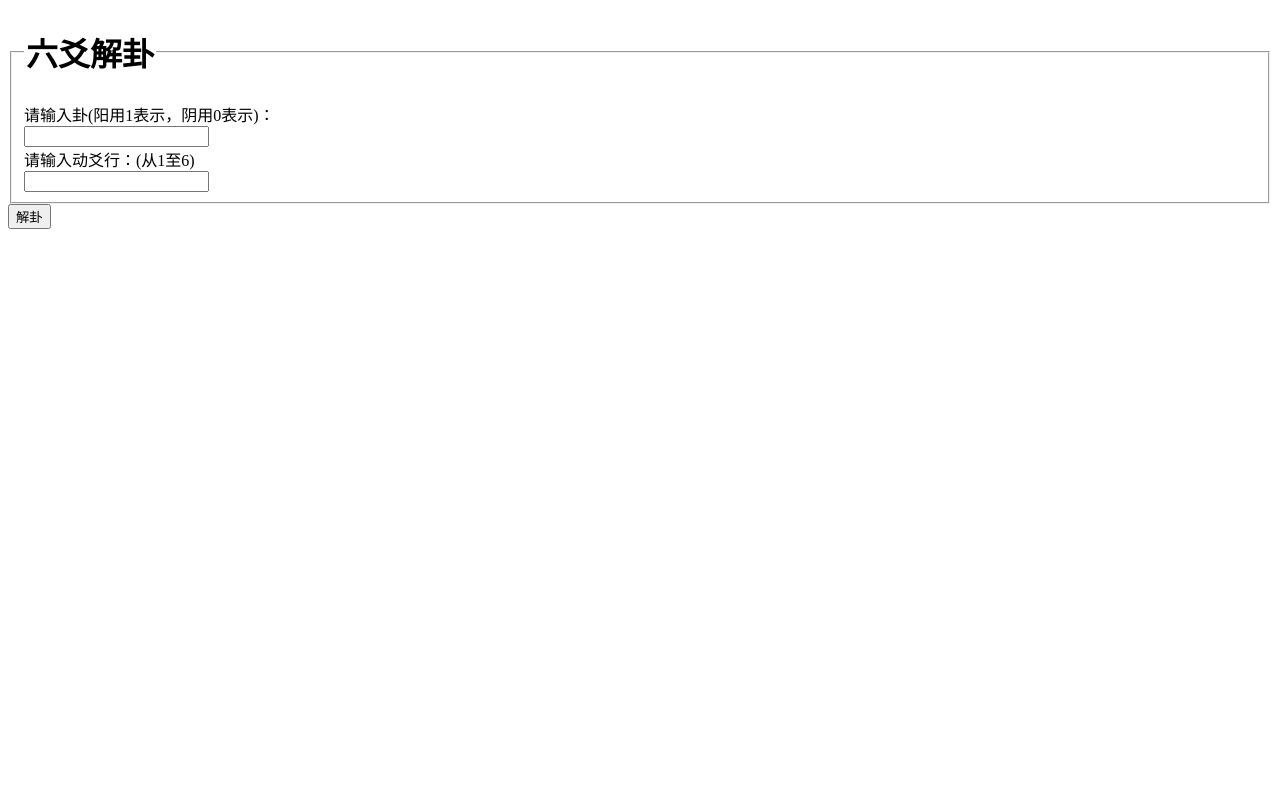
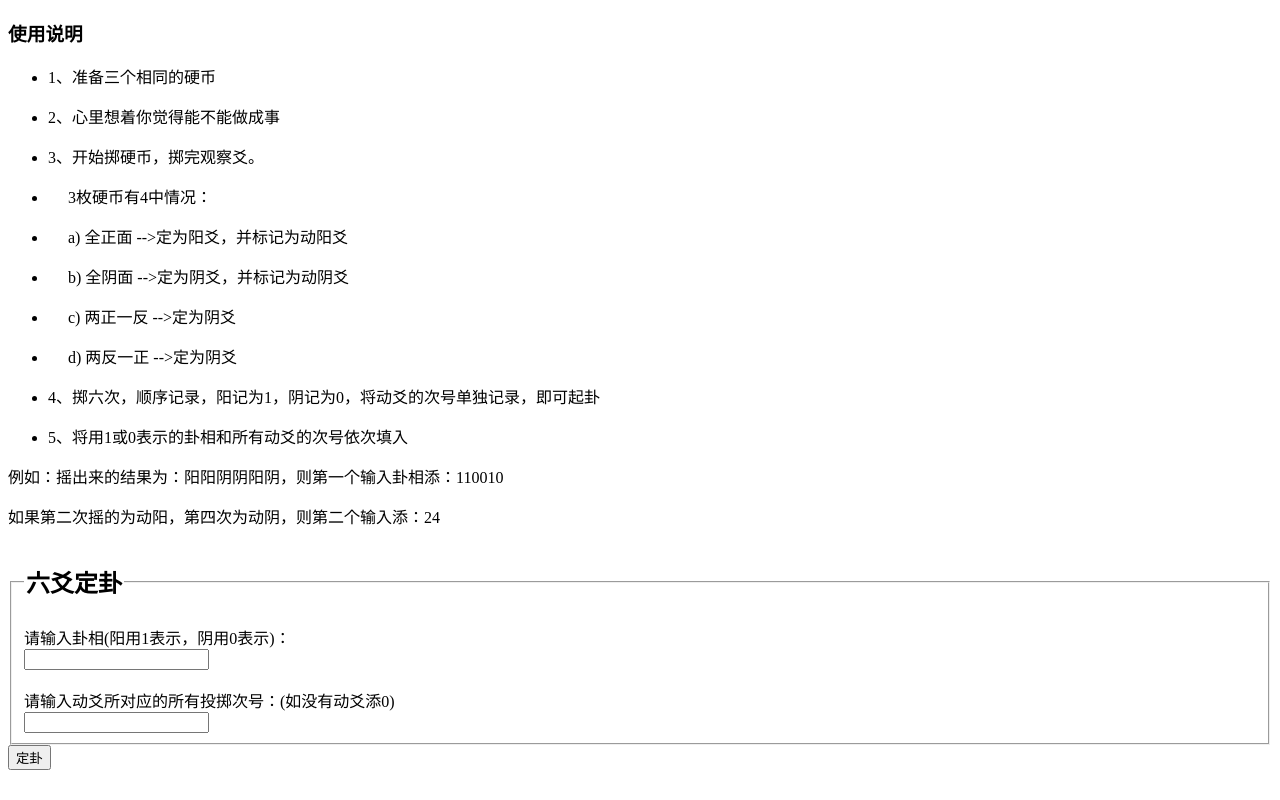
Before and after one commit to RomanGao/jieGuasite, a Django app: template guaSite/jiegua/templates/index.html in a window 1280 px wide. Run offline with Django 4.2, Linux system fonts and the light colour scheme; the template is opened without the code that fills it, so the values that code supplies are empty.

Commit message:
add shuoming

```diff
--- a/guaSite/guaSite/urls.py
+++ b/guaSite/guaSite/urls.py
@@ -18,6 +18,6 @@ from django.contrib import admin
 from django.urls import path, include
 
 urlpatterns = [
-    path("jiegua/",include("jiegua.urls")),
+    path("dinggua/",include("jiegua.urls")),
     path('admin/', admin.site.urls),
 ]
--- a/guaSite/jiegua/templates/index.html
+++ b/guaSite/jiegua/templates/index.html
@@ -2,22 +2,42 @@
 <html lang="en">
 <head>
     <meta charset="UTF-8">
-    <title>六爻解卦</title>
+    <title>六爻定卦</title>
 </head>
 <body>
-<form action="{% url 'jiegua:detail'%}" method="post">
+<h3>使用说明</h3>
+<div>
+    <ul>
+        <li><p>1、准备三个相同的硬币</p></li>
+    <li><p>2、心里想着你觉得能不能做成事</p></li>
+    <li><p>3、开始掷硬币，掷完观察爻。 </p></li>
+    <li><p>&emsp; 3枚硬币有4中情况：</p></li>
+    <li><p>&emsp; a) 全正面 -->定为阳爻，并标记为动阳爻 </p></li>
+    <li><p>&emsp; b) 全阴面 -->定为阴爻，并标记为动阴爻 </p></li>
+    <li><p>&emsp; c) 两正一反 -->定为阴爻  </p></li>
+    <li><p>&emsp; d) 两反一正 -->定为阴爻  </p></li>
+    <li><p>4、掷六次，顺序记录，阳记为1，阴记为0，将动爻的次号单独记录，即可起卦</p></li>
+    <li><p>5、将用1或0表示的卦相和所有动爻的次号依次填入</p></li>
+    </ul>
+    <p>例如：摇出来的结果为：阳阳阴阴阳阴，则第一个输入卦相添：110010</p>
+    <p>如果第二次摇的为动阳，第四次为动阴，则第二个输入添：24</p>
+</div>
+
+
+<form action="{% url 'dinggua:detail'%}" method="post">
     {% csrf_token %}
     <fieldset>
         <legend>
-            <h1>六爻解卦</h1>
+            <h2>六爻定卦</h2>
         </legend>
-        <label >请输入卦(阳用1表示，阴用0表示)：</label><br>
+        <label >请输入卦相(阳用1表示，阴用0表示)：</label><br>
         <input type="text" name="guaNo" value=""><br>
-        <label>请输入动爻行：(从1至6)</label><br>
+        <br>
+        <label>请输入动爻所对应的所有投掷次号：(如没有动爻添0)</label><br>
         <input type="text" name="dongNo" value=""><br>
 
     </fieldset>
-    <input type="submit" value="解卦">
+    <input type="submit" value="定卦">
 </form>
 </body>
 </html>
--- a/guaSite/jiegua/urls.py
+++ b/guaSite/jiegua/urls.py
@@ -3,7 +3,7 @@ from django.urls import path
 from . import views
 
 #设置命名空间
-app_name ="jiegua"
+app_name ="dinggua"
 urlpatterns = [
     #该path()函数传递四个参数，其中两个是必需的： route和view，两个可选的：kwargs, 和name
 
```
Also changed, not shown: guaSite/jiegua/templates/detail.html (+10 -1 lines).
